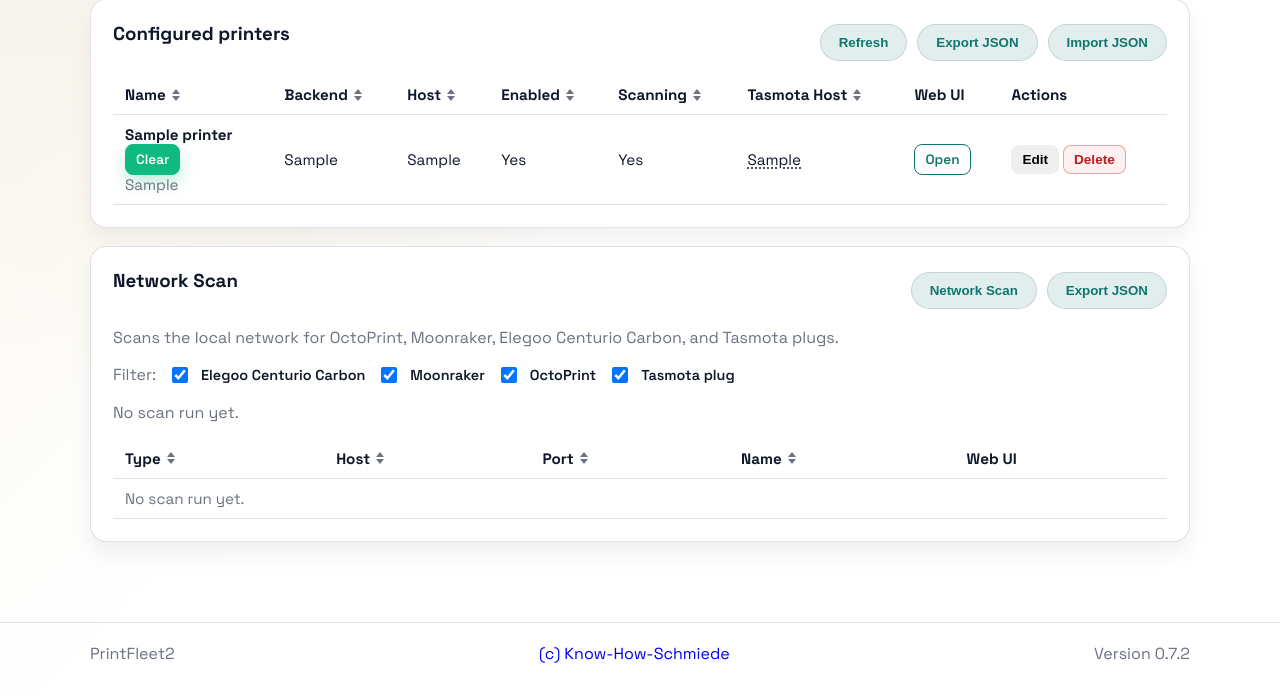
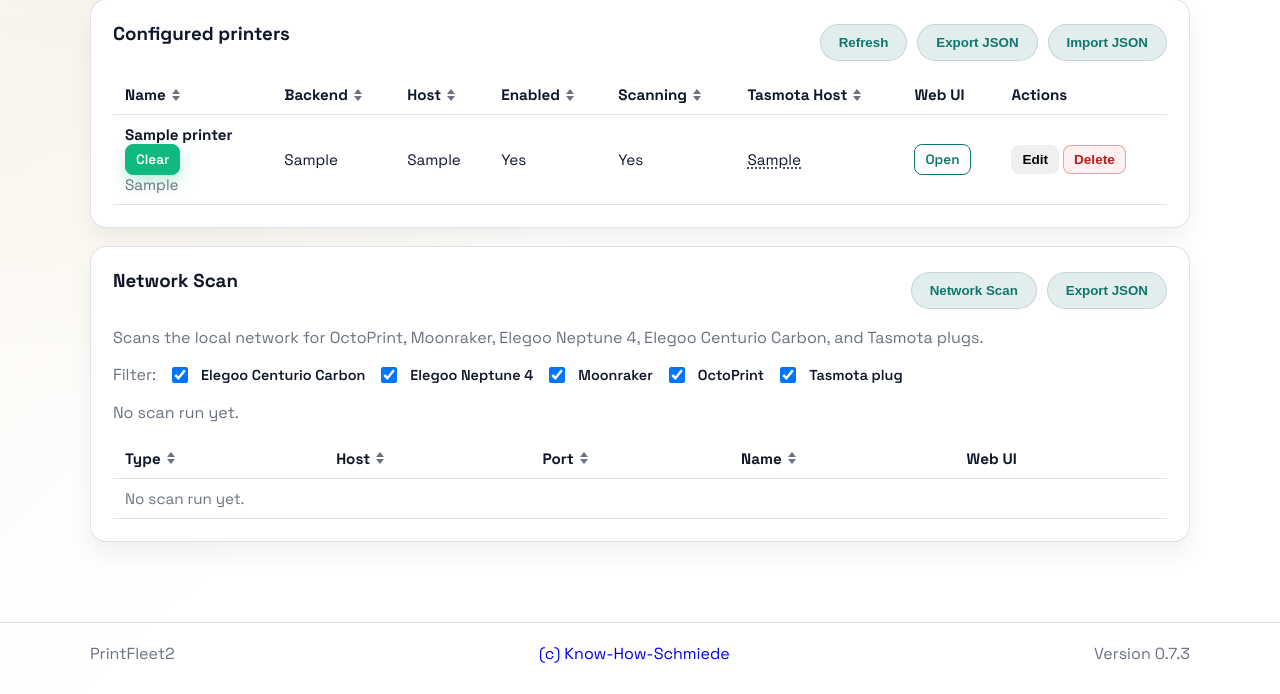
Before and after one commit to know-how-schmiede/PrintFleet2, a Flask app: page /printers in a window 1280 px wide. Shown: the part 672-1366 px from the top of the page. Run offline with Flask 3, Linux system fonts and the light colour scheme; the visitor is signed in with stand-in values (Sample User, id 1); tables that the repository leaves empty hold one stand-in row (values such as "Sample post"); data that the repository does not hold is empty.

Commit message:
Add Neptune 4 detection and printer enabled stats
Enhanced network scan to detect Elegoo Neptune 4 printers and variants. Updated UI and backend to display both total and enabled printer counts in live snapshot. Added Neptune 4 filter to network scan and improved enabled printer handling in Just Print view. Version bumped to 0.7.3.

```diff
--- a/src/printfleet2/services/net_scan_service.py
+++ b/src/printfleet2/services/net_scan_service.py
@@ -94,6 +94,22 @@ def _extract_title(body: str) -> str | None:
     return title or None
 
 
+def _detect_neptune(text: str) -> tuple[str, str] | None:
+    if not text:
+        return None
+    lower = text.lower()
+    if "neptune" not in lower:
+        return None
+    match = re.search(r"neptune[-_\s]*4[-_\s]*(plus|pro|max)?", lower)
+    if match:
+        variant = match.group(1)
+        label = "Elegoo Neptune 4"
+        if variant:
+            label = f"Elegoo Neptune 4 {variant.title()}"
+        return "elegoo-neptune", label
+    return "elegoo-neptune", "Elegoo Neptune"
+
+
 def _detect_from_html(body: str, headers: dict) -> tuple[str, str] | None:
     lower = body.lower()
     server = str(headers.get("Server", "")).lower()
@@ -101,6 +117,15 @@ def _detect_from_html(body: str, headers: dict) -> tuple[str, str] | None:
         return "tasmota", "Tasmota Steckdose"
     if "octoprint" in lower:
         return "octoprint", "OctoPrint"
+    neptune = _detect_neptune(body)
+    if neptune:
+        return neptune
+    if "elegoo" in lower and ("mainsail" in lower or "fluidd" in lower or "klipper" in lower):
+        return "elegoo-neptune", "Elegoo Neptune"
+    if "mainsail" in lower:
+        return "moonraker", "Mainsail (Moonraker)"
+    if "fluidd" in lower:
+        return "moonraker", "Fluidd (Moonraker)"
     if "elegoo" in lower or "centauri" in lower or "centurio" in lower:
         return "elegoo-centurio-carbon", "Elegoo Centurio Carbon"
     return None
@@ -116,10 +141,14 @@ def _scan_target(host: str, port: int) -> list[dict]:
             system_info = result.get("system_info")
             if isinstance(system_info, dict):
                 name = system_info.get("hostname")
+            neptune = _detect_neptune(name or "")
+            dtype, label = ("moonraker", "Moonraker")
+            if neptune:
+                dtype, label = neptune
             return [
                 {
-                    "type": "moonraker",
-                    "label": "Moonraker",
+                    "type": dtype,
+                    "label": label,
                     "host": host,
                     "port": port,
                     "scheme": scheme,
--- a/src/printfleet2/static/printers.js
+++ b/src/printfleet2/static/printers.js
@@ -20,6 +20,7 @@ document.addEventListener("DOMContentLoaded", () => {
   const tabPanels = Array.from(document.querySelectorAll("[data-printer-panel]"));
   const netScanFilters = [
     { id: "netScanFilterElegoo", type: "elegoo-centurio-carbon" },
+    { id: "netScanFilterNeptune", type: "elegoo-neptune" },
     { id: "netScanFilterMoonraker", type: "moonraker" },
     { id: "netScanFilterOctoPrint", type: "octoprint" },
     { id: "netScanFilterTasmota", type: "tasmota" },
@@ -664,6 +665,9 @@ document.addEventListener("DOMContentLoaded", () => {
     if (raw.includes("tasmota")) {
       return "tasmota";
     }
+    if (raw.includes("neptune")) {
+      return "elegoo-neptune";
+    }
     if (raw.includes("elegoo") || raw.includes("centurio") || raw.includes("centauri")) {
       return "elegoo-centurio-carbon";
     }
--- a/src/printfleet2/templates/printers.html
+++ b/src/printfleet2/templates/printers.html
@@ -183,12 +183,16 @@
           <button class="btn soft" id="netScanExport" type="button">Export JSON</button>
         </div>
       </div>
-      <p class="muted">Scans the local network for OctoPrint, Moonraker, Elegoo Centurio Carbon, and Tasmota plugs.</p>
+      <p class="muted">Scans the local network for OctoPrint, Moonraker, Elegoo Neptune 4, Elegoo Centurio Carbon, and Tasmota plugs.</p>
       <div class="net-scan-filters">
         <span class="muted">Filter:</span>
         <label class="checkbox">
           <input type="checkbox" id="netScanFilterElegoo" checked>
           Elegoo Centurio Carbon
+        </label>
+        <label class="checkbox">
+          <input type="checkbox" id="netScanFilterNeptune" checked>
+          Elegoo Neptune 4
         </label>
         <label class="checkbox">
           <input type="checkbox" id="netScanFilterMoonraker" checked>
--- a/src/printfleet2/version.py
+++ b/src/printfleet2/version.py
@@ -1 +1 @@
-VERSION = "0.7.2"
+VERSION = "0.7.3"
--- a/src/printfleet2/web/routes.py
+++ b/src/printfleet2/web/routes.py
@@ -503,6 +503,7 @@ def printer_just_page():
             active_errors += 1
     snapshot = {
         "total_printers": len(printers),
+        "enabled_printers": len(enabled_printers),
         "active_prints": active_prints,
         "active_errors": active_errors,
     }
```
Also changed, not shown: docs/Version.md (+6 -0 lines), src/printfleet2/static/printer_just.js (+41 -3 lines), src/printfleet2/templates/printer_just.html (+6 -2 lines).
